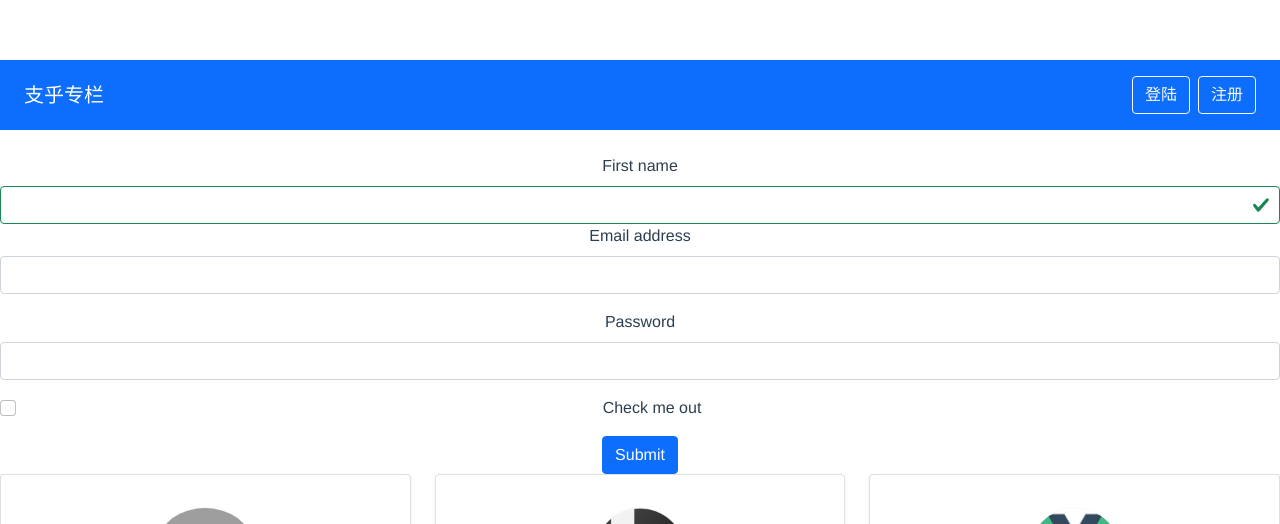
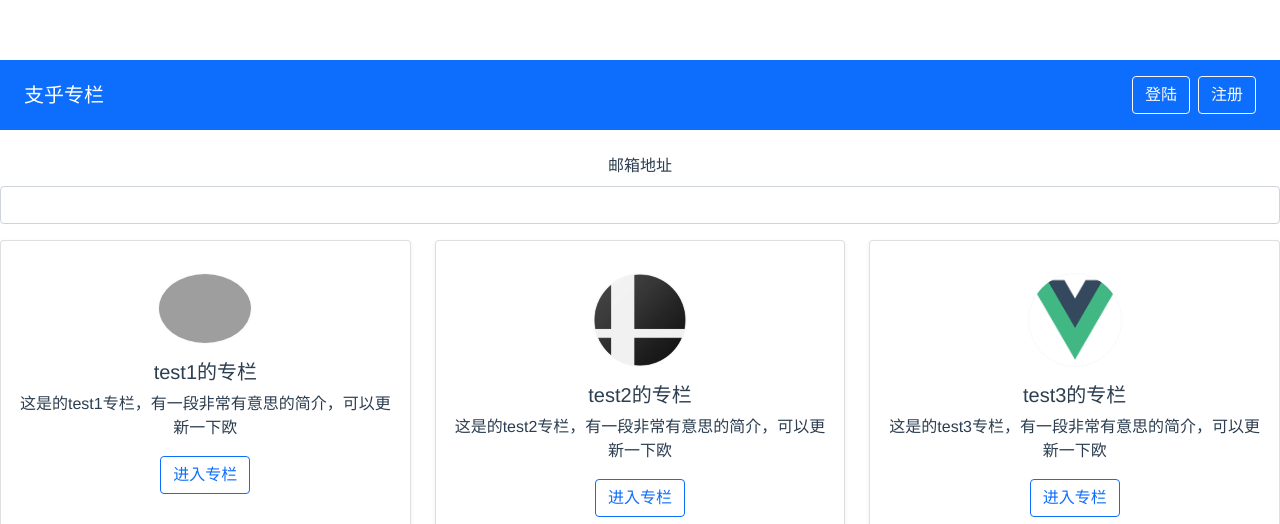
Before and after one commit to waruiiko/zheye, a Vue app in the folder zheye/: page / in a window 1280 px wide. Shown: the top 524 px of the page. Built offline with nearby package versions, Linux system fonts and the light colour scheme; grey boxes are pictures that could not be loaded.

Commit message:
ruleprop

```diff
--- a/zheye/src/App.vue
+++ b/zheye/src/App.vue
@@ -1,7 +1,9 @@
 <template>
   <div>
     <GlobalHeader :user="user" />
-    <form>
+    <label class="form-label">邮箱地址</label>
+    <validate-input :rules="emailRules"></validate-input>
+    <!-- <form>
       <div class="mb-3">
         <label for="validationServer01" class="form-label">First name</label>
         <input
@@ -20,9 +22,9 @@
           v-model="emailRef.val"
           @blur="validateEmail"
         />
-        <!-- <div id="emailHelp" class="form-text">
+        <div id="emailHelp" class="form-text">
           We'll never share your email with anyone else.
-        </div> -->
+        </div>
       </div>
       <div class="mb-3">
         <label for="exampleInputPassword1" class="form-label">Password</label>
@@ -37,7 +39,7 @@
         <label class="form-check-label" for="exampleCheck1">Check me out</label>
       </div>
       <button type="submit" class="btn btn-primary">Submit</button>
-    </form>
+    </form> -->
     <ColumnList :list="list" />
   </div>
 </template>
@@ -48,6 +50,8 @@
 import GlobalHeader, { UserProps } from "./components/GlobalHeader.vue";
 import ColumnProps from "./hooks/ColumnProps";
 import "bootstrap/dist/css/bootstrap.min.css";
+import ValidateInput from "./components/ValidateInput.vue";
+import {RulesProp} from './hooks/RuleProp'
 declare function require(img: string): string;
 
 const user: UserProps = {
@@ -101,8 +105,13 @@
   components: {
     ColumnList,
     GlobalHeader,
+    ValidateInput,
   },
   setup() {
+    const emailRules: RulesProp = [
+      { type: "required", message: "电子邮箱地址不能为空" },
+      { type: "email", message: "请输入正确的电子邮箱格式" },
+    ];
     const emailRef = reactive({
       val: "",
       error: false,
@@ -114,7 +123,7 @@
         emailRef.message = "cant be empty";
       }
     };
-    return { list: testData, user, emailRef, validateEmail };
+    return { list: testData, user, emailRef, validateEmail, emailRules };
   },
 });
 </script>
--- /dev/null
+++ b/zheye/src/components/ValidateInput.vue
@@ -0,0 +1,54 @@
+<template>
+  <div class="validate-input-container pb-3">
+    <input type="text"
+      class="form-control"
+      :class="{'is-invalid': inputRef.error}"
+      v-model="inputRef.val"
+      @blur="validateInput"
+    >
+    <span v-if="inputRef.error" class="invalid-feedback">{{inputRef.message}}</span>
+  </div>
+</template>
+
+<script lang="ts">
+import { defineComponent, reactive, PropType } from 'vue'
+import {RulesProp} from '../hooks/RuleProp'
+const emailReg = /^[a-zA-Z0-9.!#$%&’*+/=?^_`{|}~-]+@[a-zA-Z0-9-]+(?:\.[a-zA-Z0-9-]+)*$/
+
+export default defineComponent({
+  props: {
+    rules: Array as PropType<RulesProp>
+  },
+  setup(props) {
+    const inputRef = reactive({
+      val: '',
+      error: false,
+      message: ''
+    })
+    const validateInput = () => {
+      if (props.rules) {
+        const allPassed = props.rules.every(rule => {
+          let passed = true
+          inputRef.message = rule.message
+          switch (rule.type) {
+            case 'required':
+              passed = (inputRef.val.trim() !== '')
+              break
+            case 'email':
+              passed = emailReg.test(inputRef.val)
+              break
+            default:
+              break
+          }
+          return passed
+        })
+        inputRef.error = !allPassed
+      }
+    }
+    return {
+      inputRef,
+      validateInput
+    }
+  }
+})
+</script>
--- /dev/null
+++ b/zheye/src/hooks/RuleProp.ts
@@ -0,0 +1,7 @@
+interface RuleProp {
+    type: 'required' | 'email';
+    message: string;
+  }
+
+// export default RuleProp;
+export type RulesProp = RuleProp[]
```
